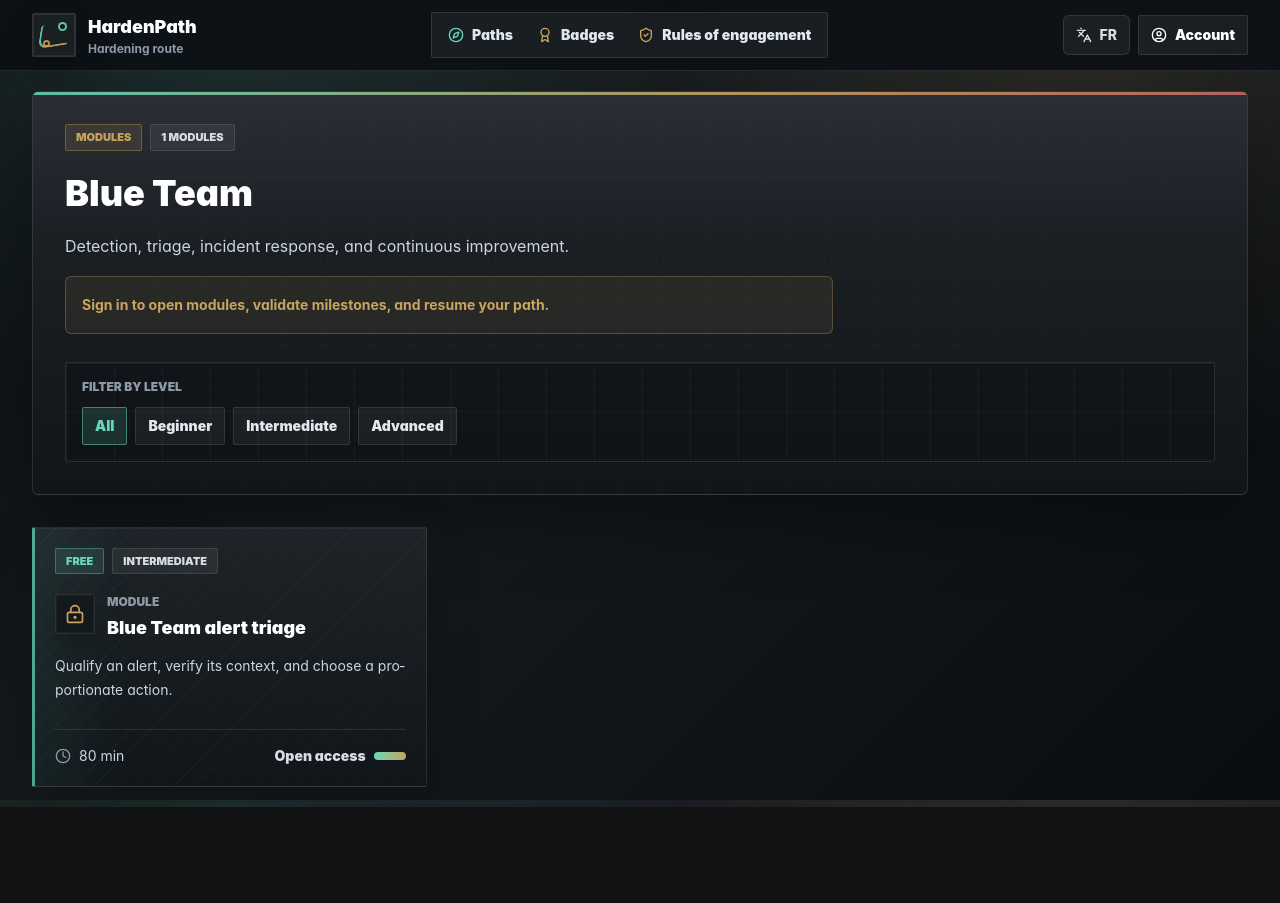
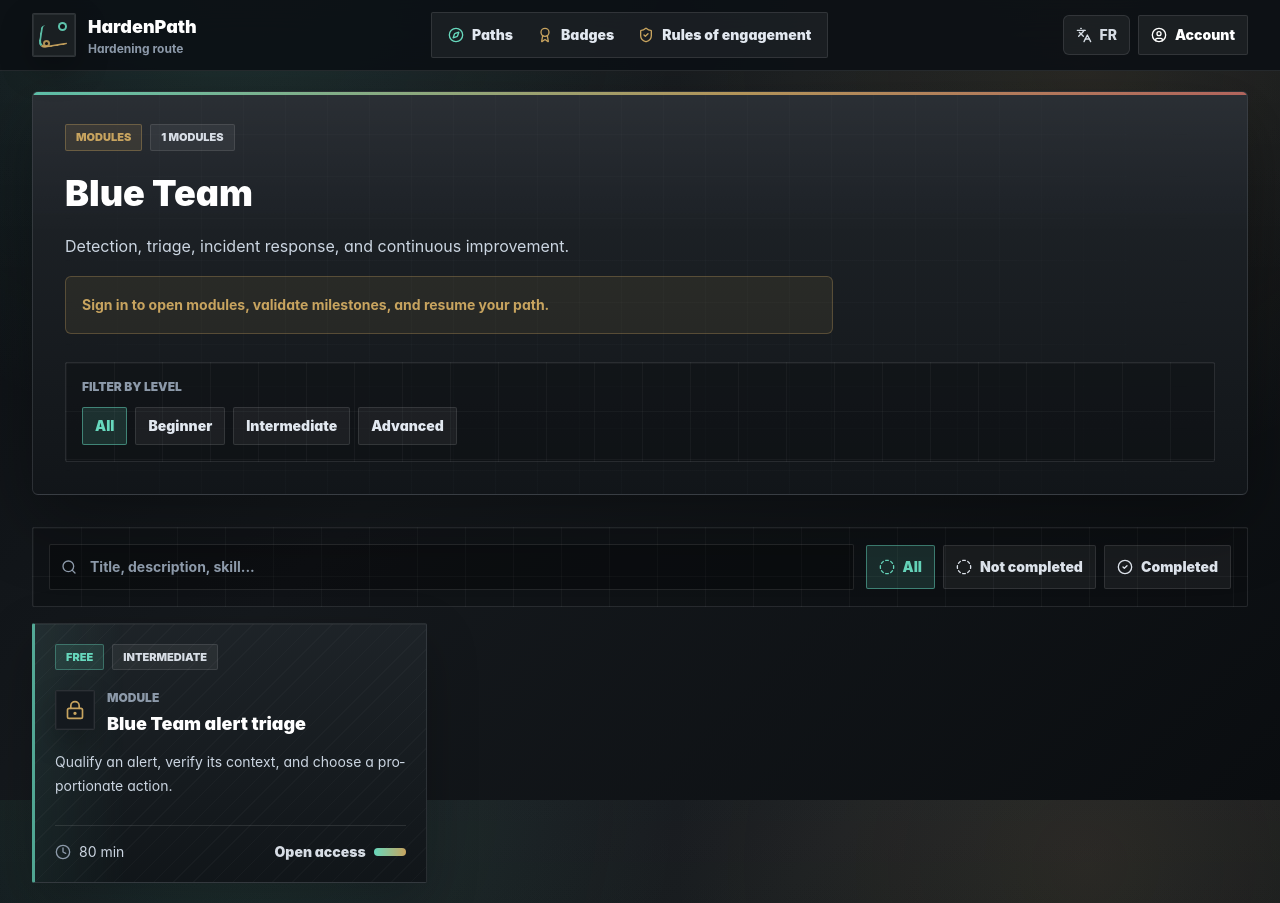
Before and after one commit to CryptoDebug/HardenPath, a Next.js app: page /categories/blue-team in a window 1280 px wide. Before the commit the page ends 807 px from the top, so only its background shows below. Built offline with nearby package versions, Linux system fonts and the light colour scheme; no server answers.

Commit message:
feat(courses): filter category courses by progress and search

```diff
--- a/app/categories/[slug]/page.tsx
+++ b/app/categories/[slug]/page.tsx
@@ -1,11 +1,12 @@
 import { notFound } from "next/navigation";
 import { getServerSession } from "next-auth";
-import { CourseCard } from "@/components/course/course-card";
+import { CourseBrowser } from "@/components/course/course-browser";
 import { LevelFilter } from "@/components/course/level-filter";
 import { Badge } from "@/components/ui/badge";
 import { categories, getCategory, getCoursesByCategory, type Level } from "@/content/catalog";
 import { authOptions } from "@/lib/auth";
 import { getDictionary, getLocale } from "@/lib/i18n";
+import { getCompletedCourseSlugs } from "@/lib/learning";
 
 export function generateStaticParams() {
   return categories.map((category) => ({ slug: category.slug }));
@@ -33,6 +34,7 @@
     : "all";
 
   const categoryCourses = getCoursesByCategory(category.slug).filter((course) => activeLevel === "all" || course.level === activeLevel);
+  const completedSlugs = await getCompletedCourseSlugs(session?.user?.id);
 
   return (
     <div className="hp-page-shell">
@@ -59,18 +61,14 @@
         </div>
       </section>
 
-      <section className="mt-8 grid gap-4 md:grid-cols-2 lg:grid-cols-3">
-        {categoryCourses.map((course) => (
-          <CourseCard
-            course={course}
-            freeLabel={dictionary.home.free}
-            key={course.slug}
-            locale={locale}
-            premiumLabel={dictionary.home.premium}
-            locked={!session}
-          />
-        ))}
-      </section>
+      <CourseBrowser
+        completedSlugs={completedSlugs}
+        courses={categoryCourses}
+        freeLabel={dictionary.home.free}
+        locale={locale}
+        locked={!session}
+        premiumLabel={dictionary.home.premium}
+      />
     </div>
   );
 }
--- /dev/null
+++ b/components/course/course-browser.tsx
@@ -0,0 +1,121 @@
+"use client";
+
+import { CheckCircle2, CircleDashed, Search } from "lucide-react";
+import { useMemo, useState } from "react";
+import { CourseCard } from "@/components/course/course-card";
+import type { Course } from "@/content/catalog";
+import type { Locale } from "@/lib/i18n-client";
+
+type CompletionFilter = "all" | "todo" | "done";
+
+type CourseBrowserProps = {
+  completedSlugs: string[];
+  courses: Course[];
+  freeLabel: string;
+  locale: Locale;
+  locked: boolean;
+  premiumLabel: string;
+};
+
+const labels = {
+  fr: {
+    all: "Tous",
+    done: "Terminés",
+    empty: "Aucun cours ne correspond à ces filtres.",
+    search: "Rechercher un cours",
+    searchPlaceholder: "Titre, description, compétence...",
+    todo: "Non terminés"
+  },
+  en: {
+    all: "All",
+    done: "Completed",
+    empty: "No course matches these filters.",
+    search: "Search courses",
+    searchPlaceholder: "Title, description, skill...",
+    todo: "Not completed"
+  }
+} satisfies Record<Locale, Record<string, string>>;
+
+export function CourseBrowser({ completedSlugs, courses, freeLabel, locale, locked, premiumLabel }: CourseBrowserProps) {
+  const [query, setQuery] = useState("");
+  const [completionFilter, setCompletionFilter] = useState<CompletionFilter>("all");
+  const completed = useMemo(() => new Set(completedSlugs), [completedSlugs]);
+  const copy = labels[locale];
+
+  const filteredCourses = courses.filter((course) => {
+    const isCompleted = completed.has(course.slug);
+    const normalizedQuery = query.trim().toLocaleLowerCase();
+    const searchableText = `${course.title[locale]} ${course.summary[locale]}`.toLocaleLowerCase();
+    const matchesQuery = normalizedQuery.length === 0 || searchableText.includes(normalizedQuery);
+    const matchesCompletion =
+      completionFilter === "all" || (completionFilter === "done" && isCompleted) || (completionFilter === "todo" && !isCompleted);
+
+    return matchesQuery && matchesCompletion;
+  });
+
+  const filters: Array<{ icon: typeof CircleDashed; value: CompletionFilter; label: string }> = [
+    { icon: CircleDashed, value: "all", label: copy.all },
+    { icon: CircleDashed, value: "todo", label: copy.todo },
+    { icon: CheckCircle2, value: "done", label: copy.done }
+  ];
+
+  return (
+    <section className="mt-8">
+      <div className="hp-ledger rounded-sm p-4">
+        <div className="grid gap-3 lg:grid-cols-[1fr_auto] lg:items-center">
+          <label className="relative block">
+            <span className="sr-only">{copy.search}</span>
+            <Search aria-hidden className="pointer-events-none absolute left-3 top-1/2 h-4 w-4 -translate-y-1/2 text-steel" />
+            <input
+              className="focus-ring hp-wrap min-h-11 w-full rounded-sm border border-white/10 bg-black/25 px-10 py-3 text-sm font-bold text-white placeholder:text-steel"
+              onChange={(event) => setQuery(event.target.value)}
+              placeholder={copy.searchPlaceholder}
+              type="search"
+              value={query}
+            />
+          </label>
+          <div className="flex flex-wrap gap-2">
+            {filters.map((filter) => {
+              const Icon = filter.icon;
+              const isActive = completionFilter === filter.value;
+
+              return (
+                <button
+                  className={`focus-ring inline-flex min-h-11 items-center gap-2 rounded-sm border px-3 py-2 text-sm font-black transition ${
+                    isActive ? "border-mint/50 bg-mint/[0.15] text-mint" : "border-white/10 bg-white/[0.055] text-slate-200 hover:border-white/25 hover:bg-white/10"
+                  }`}
+                  key={filter.value}
+                  onClick={() => setCompletionFilter(filter.value)}
+                  type="button"
+                >
+                  <Icon aria-hidden className="h-4 w-4" />
+                  {filter.label}
+                </button>
+              );
+            })}
+          </div>
+        </div>
+      </div>
+
+      {filteredCourses.length > 0 ? (
+        <div className="mt-4 grid gap-4 md:grid-cols-2 lg:grid-cols-3">
+          {filteredCourses.map((course) => (
+            <CourseCard
+              completed={completed.has(course.slug)}
+              course={course}
+              freeLabel={freeLabel}
+              key={course.slug}
+              locale={locale}
+              locked={locked}
+              premiumLabel={premiumLabel}
+            />
+          ))}
+        </div>
+      ) : (
+        <div className="hp-panel mt-4 rounded-sm p-5">
+          <p className="hp-wrap text-sm font-bold text-slate-300">{copy.empty}</p>
+        </div>
+      )}
+    </section>
+  );
+}
--- a/components/course/course-card.tsx
+++ b/components/course/course-card.tsx
@@ -1,5 +1,7 @@
+"use client";
+
 import Link from "next/link";
-import { Clock, LockKeyhole, PlayCircle } from "lucide-react";
+import { CheckCircle2, Clock, LockKeyhole, PlayCircle } from "lucide-react";
 import { Badge } from "@/components/ui/badge";
 import type { Course, Level } from "@/content/catalog";
 import type { Locale } from "@/lib/i18n-client";
@@ -15,26 +17,36 @@
   locale: Locale;
   freeLabel: string;
   premiumLabel: string;
+  completed?: boolean;
   locked?: boolean;
 };
 
-export function CourseCard({ course, locale, freeLabel, premiumLabel, locked = false }: CourseCardProps) {
+export function CourseCard({ course, locale, freeLabel, premiumLabel, completed = false, locked = false }: CourseCardProps) {
   const isLocked = course.isPremium || locked;
 
   return (
     <Link
-      className="focus-ring hp-panel hp-route-card group flex h-full min-h-[260px] flex-col rounded-sm p-5 transition duration-200 hover:-translate-y-0.5 hover:border-mint/30 hover:bg-white/[0.07]"
+      className={`focus-ring hp-panel hp-route-card group flex h-full min-h-[260px] flex-col rounded-sm p-5 transition duration-200 hover:-translate-y-0.5 hover:bg-white/[0.07] ${
+        completed ? "border-mint/35" : "hover:border-mint/30"
+      }`}
       href={locked ? "/account" : `/courses/${course.slug}`}
     >
       <div className="relative flex h-full flex-col">
         <div className="flex flex-wrap items-center gap-2">
           <Badge tone={course.isPremium ? "amber" : "mint"}>{course.isPremium ? premiumLabel : freeLabel}</Badge>
           <Badge>{levelLabels[course.level][locale]}</Badge>
+          {completed ? <Badge tone="mint">{locale === "fr" ? "Terminé" : "Completed"}</Badge> : null}
         </div>
 
         <div className="mt-5 flex items-start gap-3">
           <span className="hp-checkpoint">
-            {isLocked ? <LockKeyhole aria-hidden className="h-5 w-5 text-amber" /> : <PlayCircle aria-hidden className="h-5 w-5 text-mint" />}
+            {completed ? (
+              <CheckCircle2 aria-hidden className="h-5 w-5 text-mint" />
+            ) : isLocked ? (
+              <LockKeyhole aria-hidden className="h-5 w-5 text-amber" />
+            ) : (
+              <PlayCircle aria-hidden className="h-5 w-5 text-mint" />
+            )}
           </span>
           <div className="min-w-0">
             <p className="hp-kicker">{locale === "fr" ? "Module" : "Module"}</p>
@@ -51,7 +63,9 @@
               {course.estimatedMinutes} min
             </span>
             <span className="inline-flex min-w-0 items-center gap-2 font-black text-paper">
-              <span className="hp-wrap">{locked ? (locale === "fr" ? "Ouvrir l'accès" : "Open access") : locale === "fr" ? "Démarrer" : "Start"}</span>
+              <span className="hp-wrap">
+                {locked ? (locale === "fr" ? "Ouvrir l'accès" : "Open access") : completed ? (locale === "fr" ? "Revoir" : "Review") : locale === "fr" ? "Démarrer" : "Start"}
+              </span>
               <span aria-hidden className="h-2 w-8 rounded-full bg-[linear-gradient(90deg,#67d8bd,#c8a45f)] transition group-hover:w-11" />
             </span>
           </div>
--- a/lib/learning.ts
+++ b/lib/learning.ts
@@ -94,6 +94,29 @@
   };
 }
 
+export async function getCompletedCourseSlugs(userId?: string) {
+  if (!userId) {
+    return [];
+  }
+
+  const completed = await prisma.progress.findMany({
+    where: {
+      lessonId: null,
+      status: ProgressStatus.COMPLETED,
+      userId
+    },
+    select: {
+      course: {
+        select: {
+          slug: true
+        }
+      }
+    }
+  });
+
+  return completed.map((item) => item.course.slug);
+}
+
 export async function userHasPremium(userId: string) {
   const subscription = await prisma.subscription.findFirst({
     where: {
```
